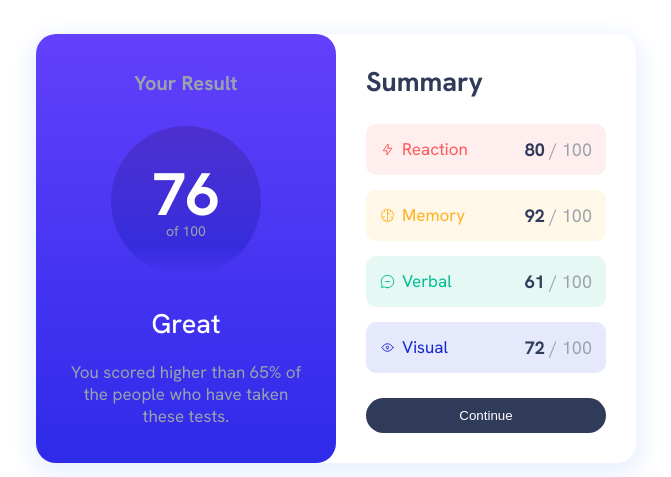
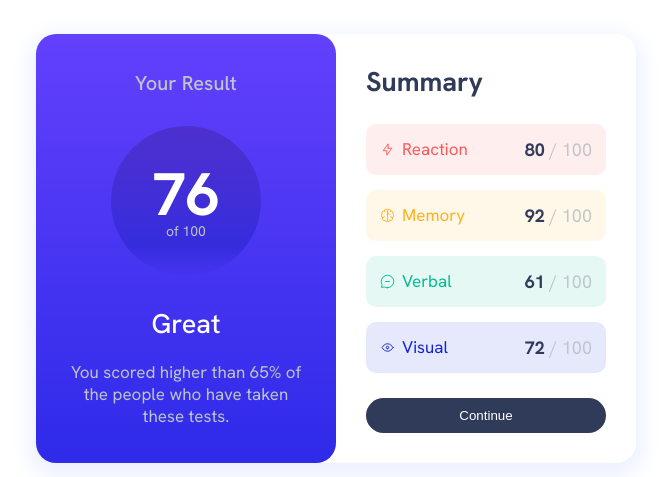
Before and after one commit to tedaussie75/tedaussie75-frontendMentor-project-6, a plain HTML site: page index.html in a window 1280 px wide. Shown: the part 120-597 px from the top of the page, without its empty margins (304-975 px from the left). Drawn offline with Linux system fonts and the light colour scheme.

Commit message:
Add files via upload

```diff
--- a/style.css
+++ b/style.css
@@ -51,11 +51,12 @@ div.result-card section.result .result-title,
 div.result-card section.result .result-score span:last-of-type,
 div.result-card section.result .result-grade-text,
 div.result-card section.summary .summary-badge p:last-child span {
-    color: #9aa3ac;
+    color: #bfc5ca;
 }
 
 div.result-card section.result .result-title {
     font-size: 20px;
+    font-weight: 500;
 }
 
 div.result-card section.result .result-score {
```
